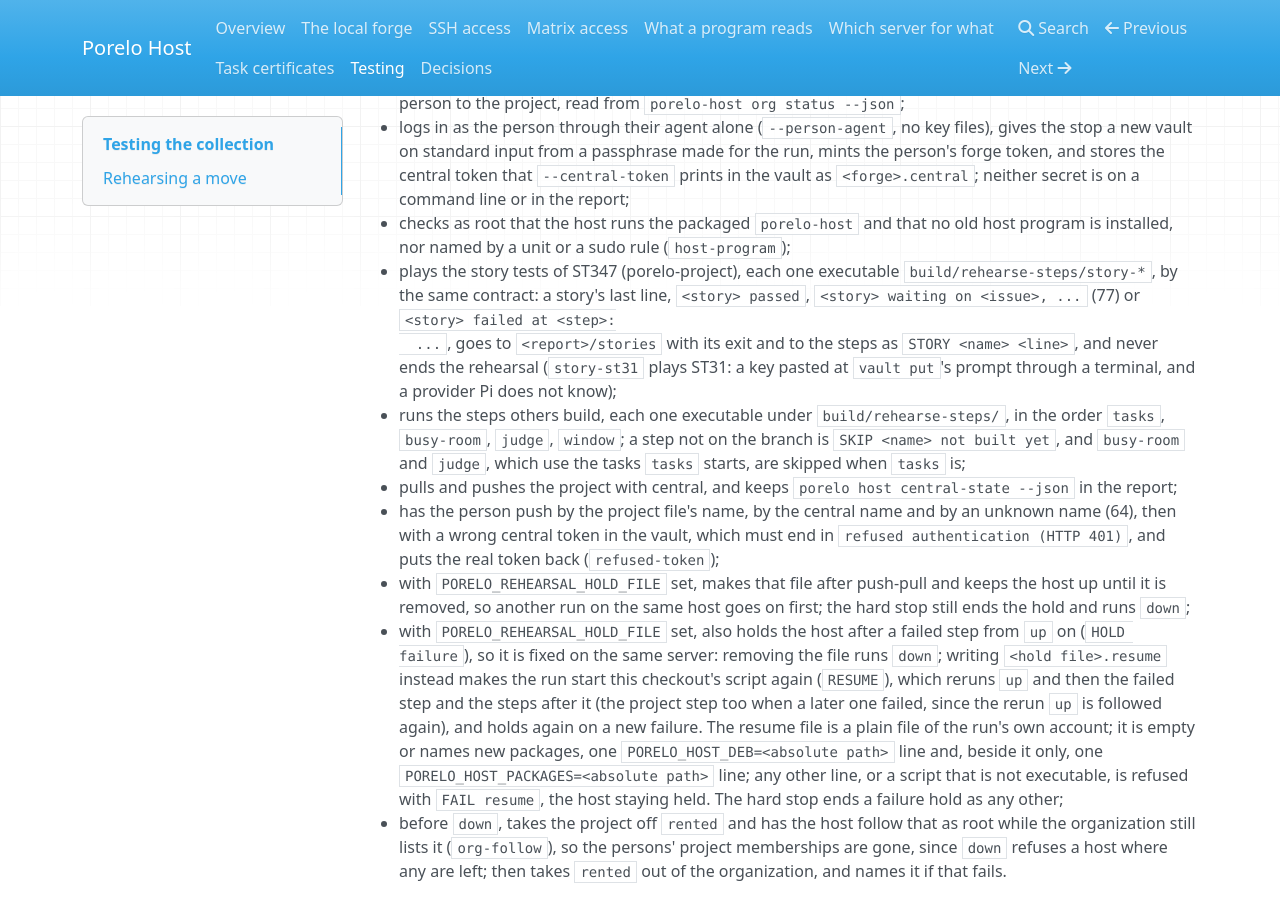
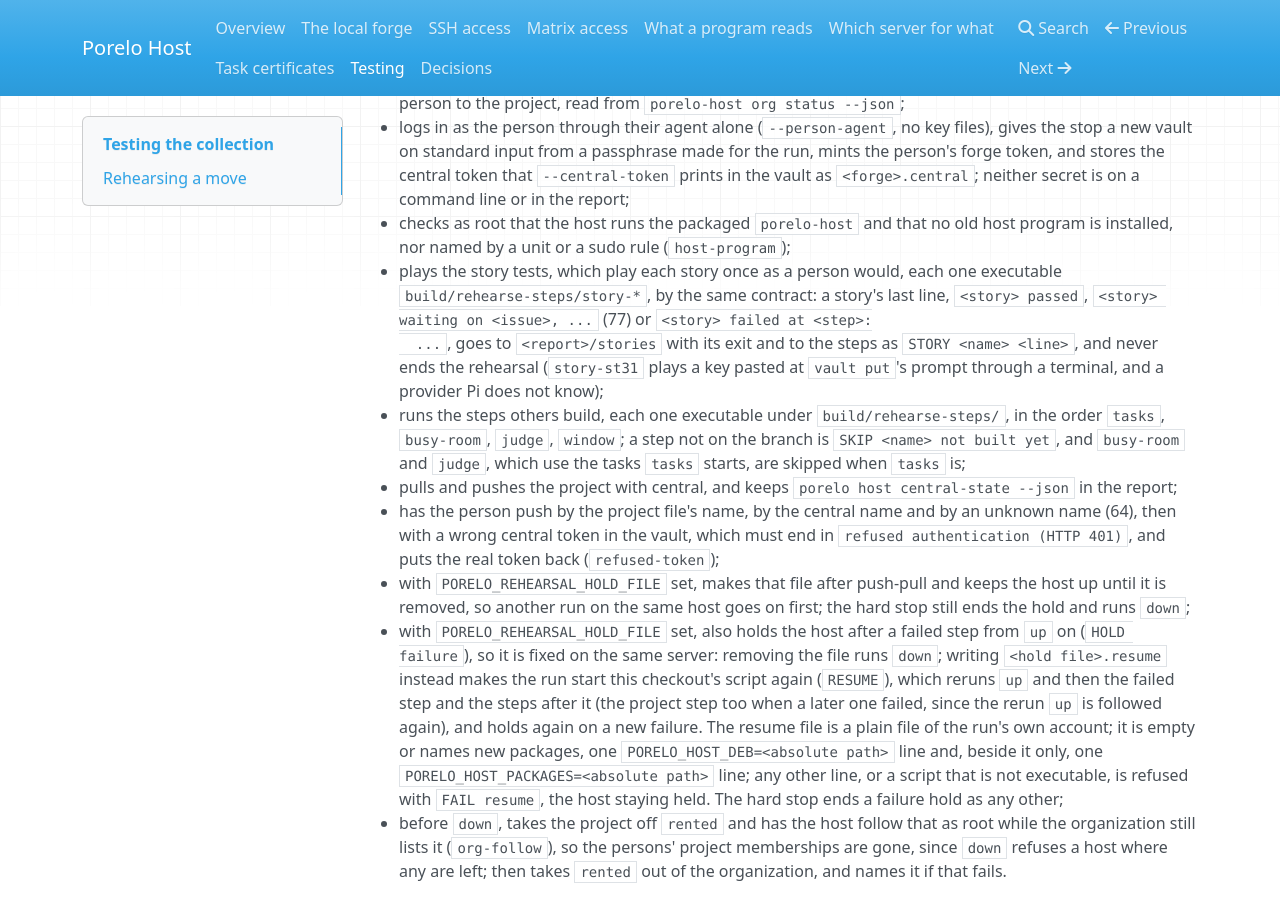
Before and after one commit to porelo-ai/porelo-host, an MkDocs documentation site: the page built from doc/testing.md, in a window 1280 px wide and 900 px high, scrolled down 2680 px. Built offline with MkDocs 1.6.1, drawn with Linux system fonts in a browser that asks for light colours; nearby versions of some CDN libraries.

Commit message:
Name the story steps by what they play
Assisted-by: Claude Code, claude-opus-5-5

```diff
--- a/doc/testing.md
+++ b/doc/testing.md
@@ -112,11 +112,12 @@ Without the phase 2 options it stops after `up`. With them it also:
   report;
 - checks as root that the host runs the packaged `porelo-host` and that no old host program is installed, nor named
   by a unit or a sudo rule (`host-program`);
-- plays the story tests of ST347 (porelo-project), each one executable `build/rehearse-steps/story-*`, by the same
+- plays the story tests, which play each story once as a person would, each one executable
+  `build/rehearse-steps/story-*`, by the same
   contract: a story's last line, `<story> passed`, `<story> waiting on <issue>, ...` (77) or `<story> failed at <step>:
   ...`, goes to `<report>/stories` with its exit and to the steps as `STORY <name> <line>`, and never ends the
-  rehearsal (`story-st31` plays ST31: a key pasted at `vault put`'s prompt through a terminal, and a provider Pi does
-  not know);
+  rehearsal (`story-st31` plays a key pasted at `vault put`'s prompt through a terminal, and a provider Pi does not
+  know);
 - runs the steps others build, each one executable under `build/rehearse-steps/`, in the order `tasks`, `busy-room`,
   `judge`, `window`; a step not on the branch is `SKIP <name> not built yet`, and `busy-room` and `judge`, which use
   the tasks `tasks` starts, are skipped when `tasks` is;
```
